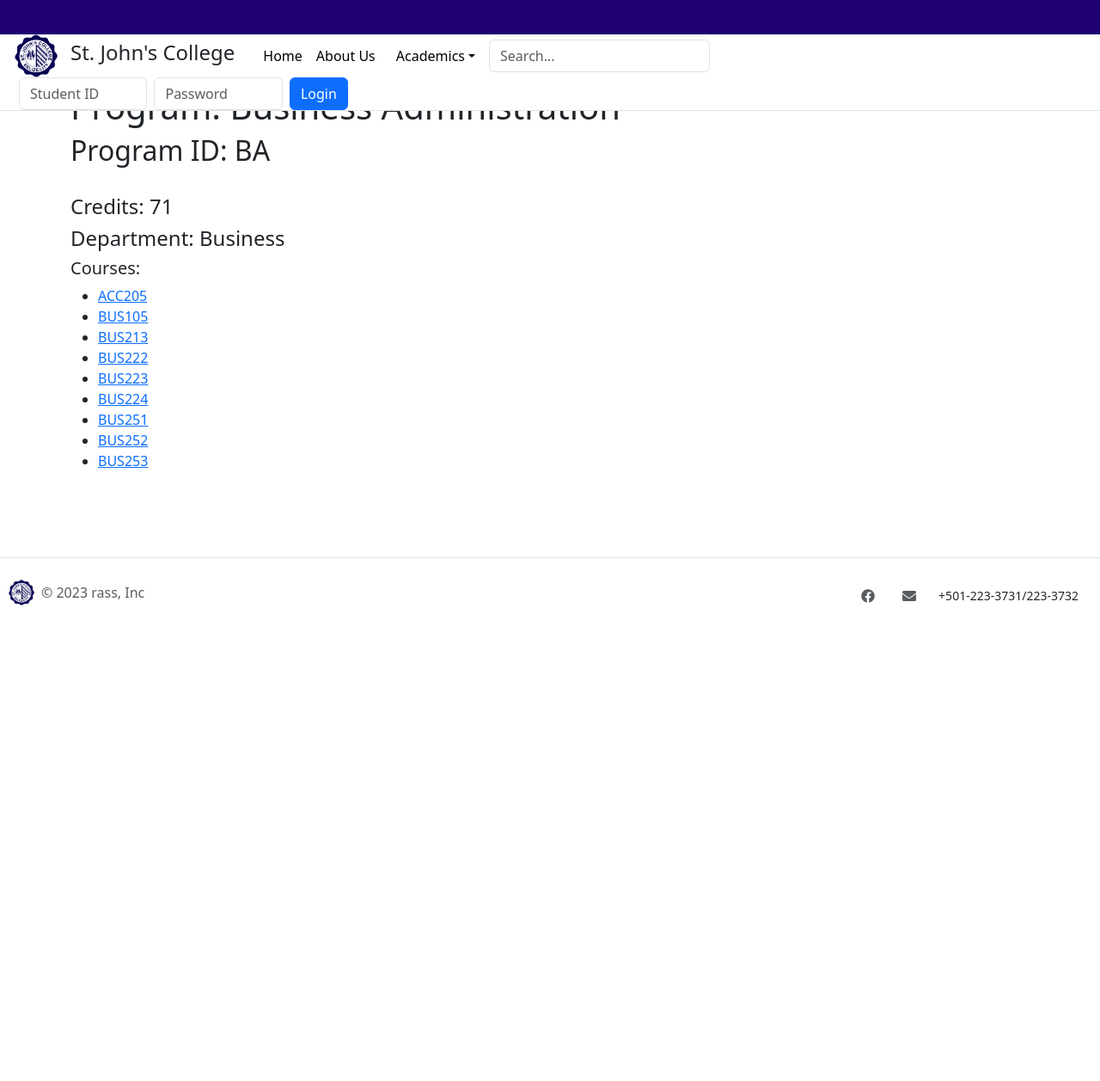
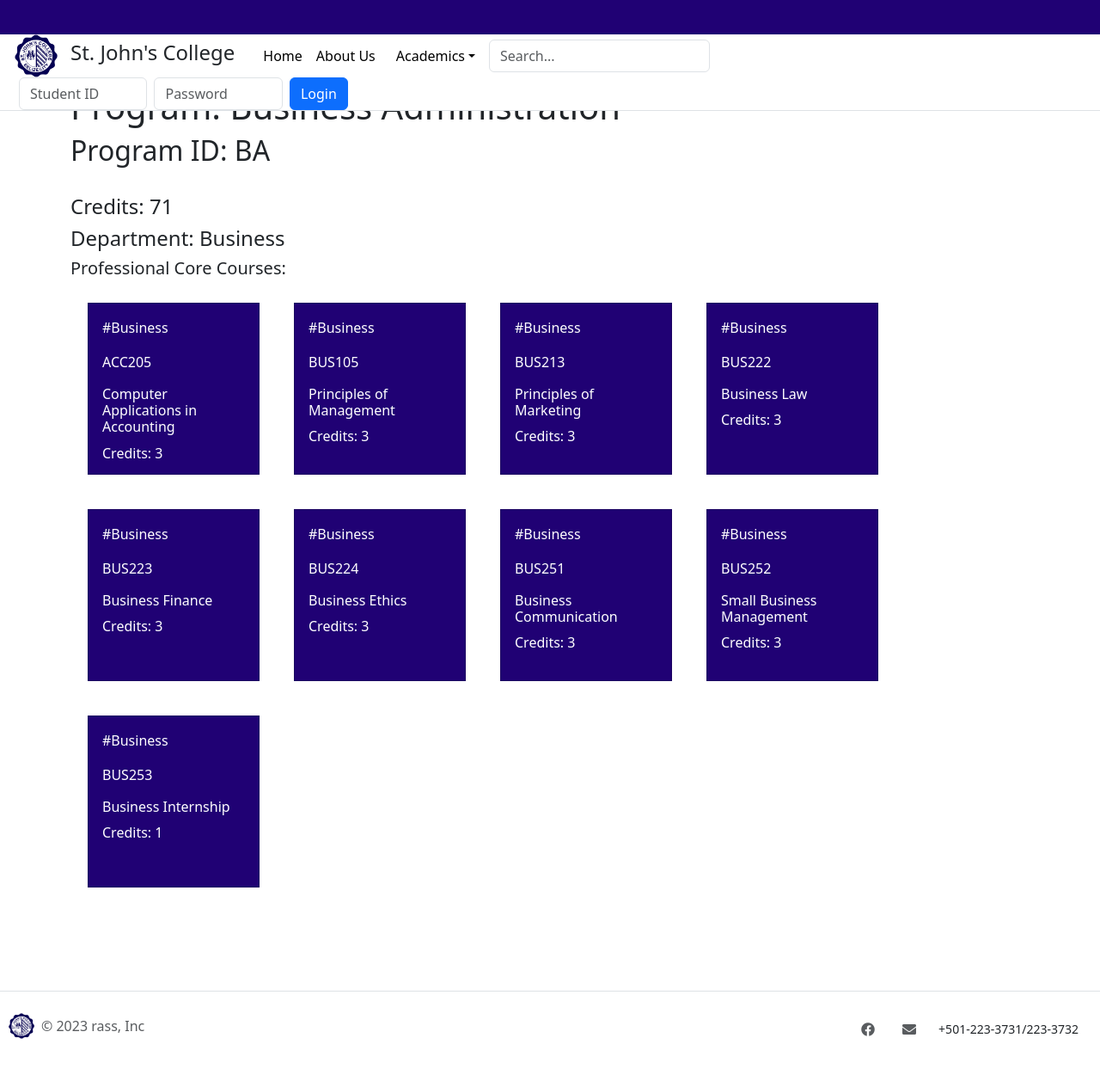
Before and after one commit to Tungsten0/CIS-286-Project, a PHP site: page /program-detail.php?id=BA in a window 1280 px wide. Shown: the whole page at 86% size. Before the commit the page ends 704 px from the top, so only its background shows below. Run offline with PHP 8.4, Linux system fonts and the light colour scheme; data comes from the database, SQL or seed files in the repository.

Commit message:
Update program-detail.php
design change

```diff
--- a/program-detail.php
+++ b/program-detail.php
@@ -19,9 +19,28 @@ mysqli_stmt_bind_param($stmt, "s", $program_id);
 mysqli_stmt_execute($stmt);
 $data = mysqli_stmt_get_result($stmt);
 
+
+// Initialize the 2D array
+$course_info = array();
+
 // Iterate through each tuple and save courses in array
 while ($row = mysqli_fetch_assoc($data)) {
-    $course_id[] = $row['course_id'];
+    $course_id = $row['course_id'];
+
+    // Get course information from the courses table
+    $course_stmt = mysqli_prepare($con,
+        "SELECT *
+        FROM courses
+        WHERE id = ?");
+    mysqli_stmt_bind_param($course_stmt, "s", $course_id);
+    mysqli_stmt_execute($course_stmt);
+    $course_data = mysqli_stmt_get_result($course_stmt);
+    $course_info[$course_id] = mysqli_fetch_assoc($course_data);
+}
+
+
+if ($course_id == null) {
+    echo 'courses table is empty';
 }
 
 if($data == null) {
@@ -61,17 +80,56 @@ $department = $result["department"];
 
         <h4>Credits: <span style="font-weight: 400;"> <?php echo $credits; ?></span></h4>
         <h4>Department: <span style="font-weight: 400;"> <?php echo $department; ?></span></h4>
-        <h5>Courses:</h5>
-        <span style="font-weight: 400;">
-            <ul>
-                <?php foreach ($course_id as $id) { ?>
-                    <li><a href="course.php?id=<?php echo $id; ?>"><?php echo $id; ?></a></li>
-                <?php } ?>
-            </ul>
-        </span>
+        <h5>Professional Core Courses:</h5>
+
+        <div class="parent-container" style="overflow: auto;">
+
+            <?php foreach ($course_info as $course_id => $course) { ?>
+
+                <a href="course.php?id=<?php echo $course_id ?>">
+                <div class="card square-card card-hover"
+                style="margin-left: 20px; margin-right: 20px; margin-top: 20px; margin-bottom: 20px;
+                width: 200px; height: 200px; display: block; float: left; border-radius: 0; color: white;">
+                    <div class="card-body">
+                    <p class="card-text">#<?php echo $course['department']; ?></p>
+                    <p class="card-text"><?php echo $course['id']; ?></p>
+                    <h6 class="card-title"><?php echo $course['title']; ?></h6>
+                    <p class="card-text">Credits: <?php echo $course['credits']; ?></p>
+                    </div>
+                </div>
+                </a>
+
+            <?php } ?>
+
+            <div class="clearfix"></div>
+
+        </div>
 
     </div>
 
+    <style>
+        .card-hover {
+      background-color: #200174;
+      transition: all 0.3s ease-in;
+    }
+
+    .card-hover:hover {
+      background-color: #2f7ad5;
+      box-shadow: 0 4px 8px 0 rgba(0, 0, 0, 0.2), 0 6px 20px 0 rgba(0, 0, 0, 0.19);
+      opacity: 0.9;
+      transform: scale(1.05);
+    }
+
+    .card-hover .card-title,
+    .card-hover .card-text {
+      color: #fff;
+    }
+        .clearfix {
+            clear: both;
+        }
+    </style>
+    <script src="https://cdn.jsdelivr.net/npm/@popperjs/core@2.9.3/dist/umd/popper.min.js"></script>
+    <script src="https://cdn.jsdelivr.net/npm/bootstrap@5.0.0-alpha1/dist/js/bootstrap.min.js"></script>
 </main>
 
 <?php
```
